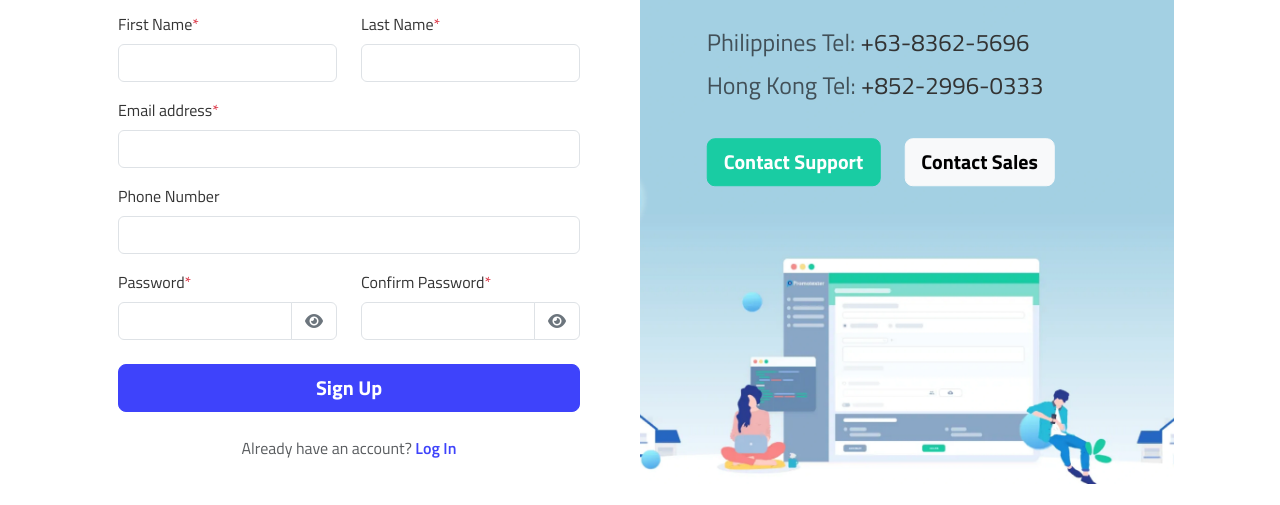
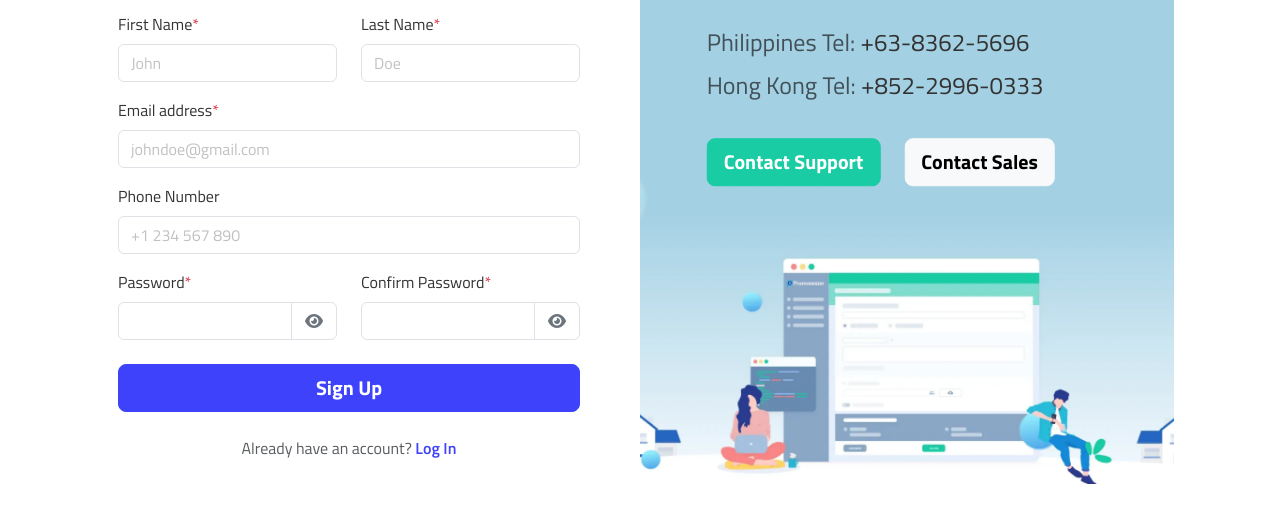
Before and after one commit to cmarquezworks/promotexter, a plain HTML site: page signup.html in a window 1280 px wide. Shown: the part 295-800 px from the top of the page. Drawn offline with nearby package versions, Linux system fonts and the light colour scheme.

Commit message:
Fix placeholders

```diff
--- a/signup.html
+++ b/signup.html
@@ -27,13 +27,13 @@
               <div class="row mb-3">
                 <div class="col-lg-6">
                   <label for="firstName" class="form-label">First Name<span class="text-danger">*</span></label>
-                  <input type="text" class="form-control" id="firstName" name="firstName" required>
+                  <input type="text" class="form-control" id="firstName" name="firstName" placeholder="John" required>
                   <span class="text-danger" id="firstNameError">Please enter your first name.</span>
                 </div>
                 <!-- Last Name Field -->
                 <div class="col-lg-6">
                   <label for="lastName" class="form-label">Last Name<span class="text-danger">*</span></label>
-                  <input type="text" class="form-control" id="lastName" name="lastName" required>
+                  <input type="text" class="form-control" id="lastName" name="lastName" placeholder="Doe" required>
                   <span class="text-danger" id="lastNameError">Please enter your last name.</span>
                 </div>
               </div>
@@ -41,14 +41,14 @@
               <!-- Email Address Field -->
               <div class="mb-3">
                 <label for="email" class="form-label">Email address<span class="text-danger">*</span></label>
-                <input type="email" class="form-control" id="email" name="email" required>
+                <input type="email" class="form-control" id="email" name="email" placeholder="johndoe@gmail.com" required>
                 <span class="text-danger" id="emailError">Please enter a valid email address.</span>
               </div>
 
               <!-- Phone Number Field -->
               <div class="mb-3">
                 <label for="phone" class="form-label">Phone Number</label>
-                <input type="tel" class="form-control" id="phone" name="phone" >
+                <input type="tel" class="form-control" id="phone" name="phone" placeholder="+1 234 567 890">
               </div>
 
               <!-- Password Field -->
--- a/style.css
+++ b/style.css
@@ -54,8 +54,16 @@ p {
   transform: translate(-50%, -50%);
 }
 
-.error-message { color: red; font-size: 0.9em; display: none; }
+.error-message {
+  color: red;
+  font-size: 12px;
+  display: none;
+}
 
 .btn-outline-secondary {
   border-color: #dee2e6;
 }
+
+input::placeholder {
+  color: #c1c1c1 !important;
+}
```
Also changed, not shown: index.html (+1 -1 lines).
